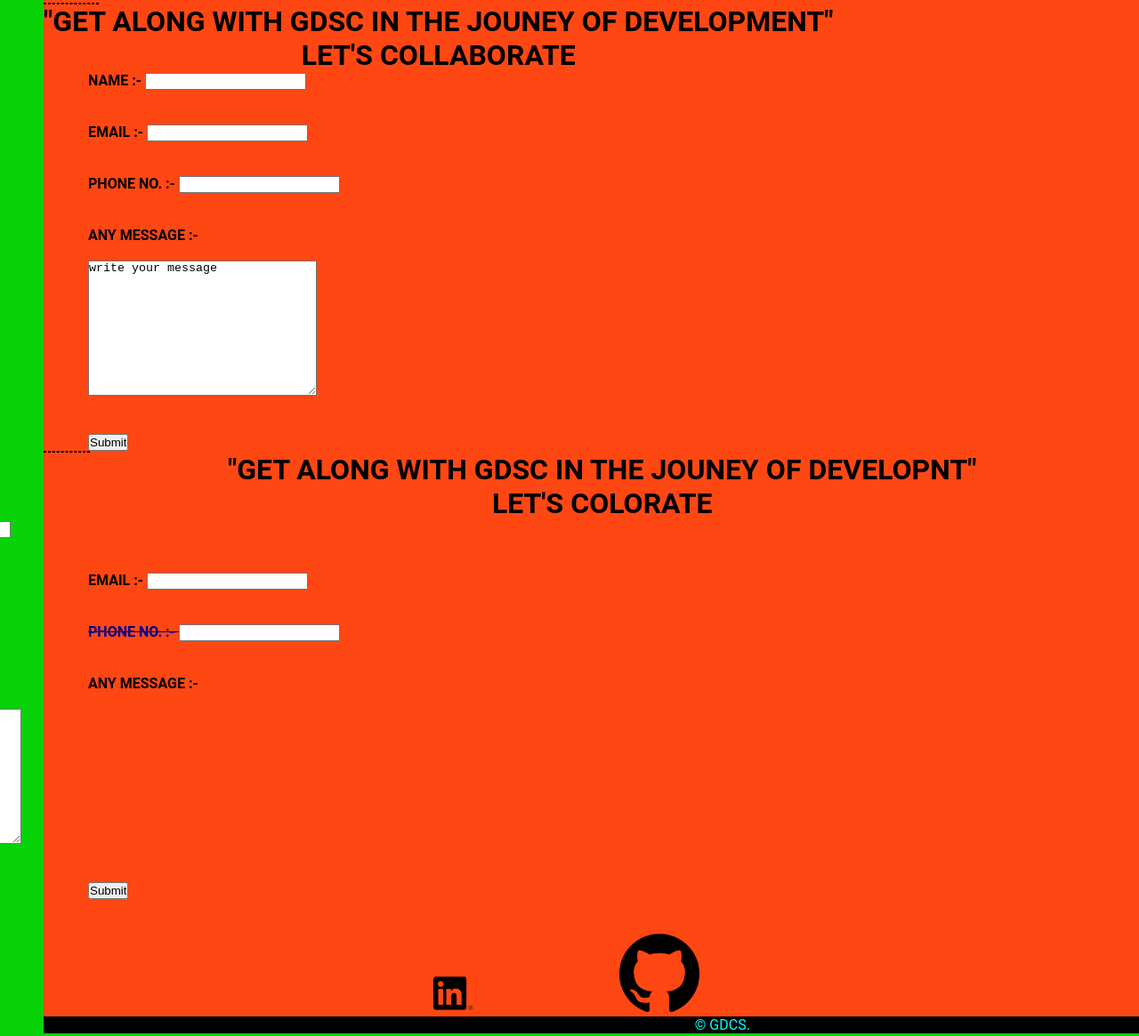
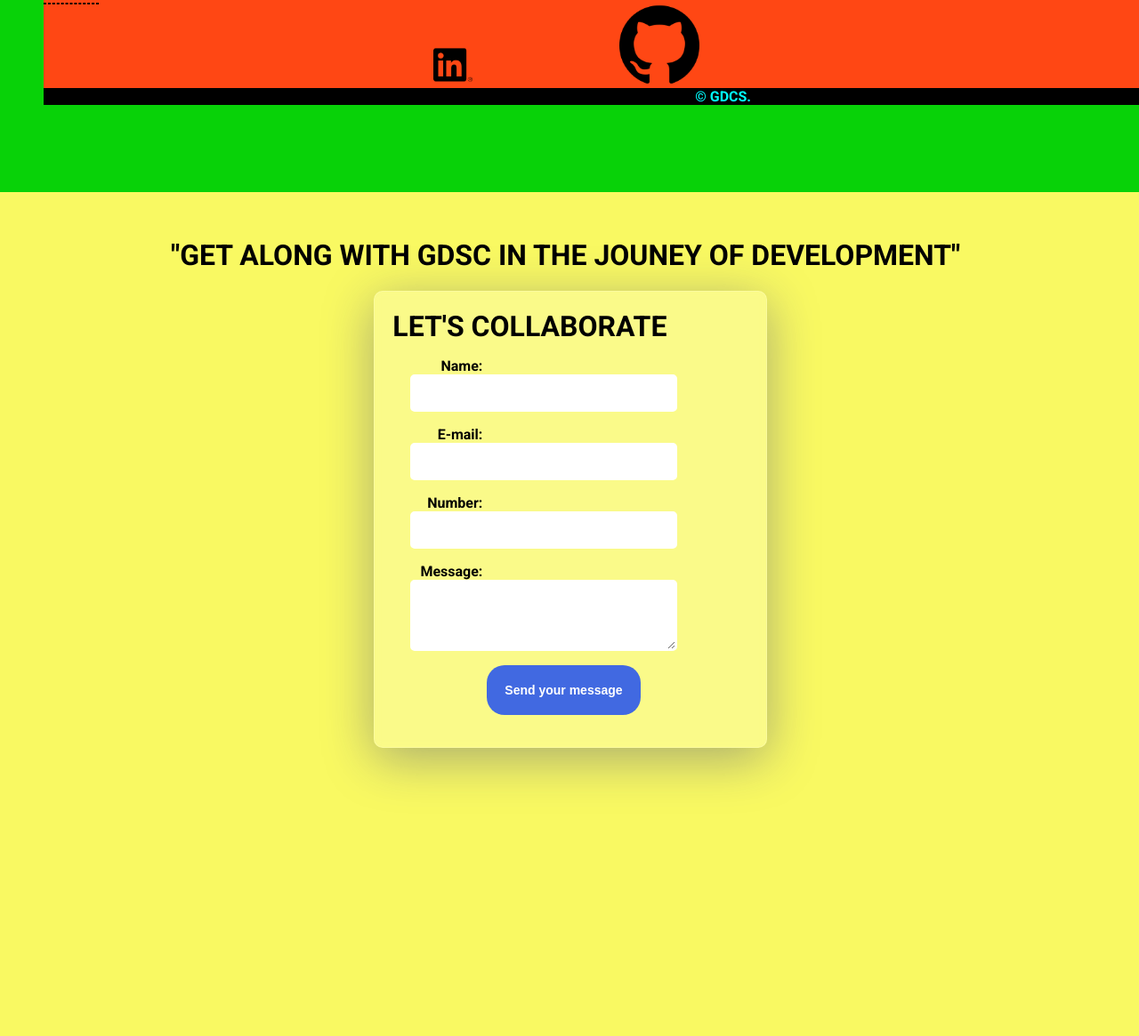
Before and after one commit to dsc-jiit-128/Hacktober_Website_22, a plain HTML site: page index.html in a window 1280 px wide. Shown: the part 2924-4089 px from the top of the page at 89% size. After the commit the page ends 3765 px from the top, so only its background shows below. Drawn offline with nearby package versions, Linux system fonts and the light colour scheme.

Commit message:
Updated Form

```diff
--- a/index.html
+++ b/index.html
@@ -20,6 +20,11 @@
     <link rel="preconnect" href="https://fonts.googleapis.com">
     <link rel="preconnect" href="https://fonts.gstatic.com" crossorigin>
     <link href="https://fonts.googleapis.com/css2?family=Open+Sans:wght@300&display=swap" rel="stylesheet">
+
+    <!-- for form -->
+    <link rel="preconnect" href="https://fonts.googleapis.com">
+    <link rel="preconnect" href="https://fonts.gstatic.com" crossorigin>
+    <link href="https://fonts.googleapis.com/css2?family=Roboto:wght@700&display=swap" rel="stylesheet">
 
     <title> Hacktober GDSC WEBSITE </title>
 </head>
@@ -140,7 +145,7 @@
 
     </div>
     <hr>
-    <div class="contact-me">
+    <!-- <div class="contact-me">
         <div>
             <h1 class="bttext1" >"GET ALONG WITH GDSC IN THE JOUNEY OF DEVELOPMENT"</h1>
             <h2 class="bttext1">LET'S COLLABORATE</h2>
@@ -157,8 +162,8 @@
             <input type="submit">
         </form>
 
-        <hr>
-        <div class="contact-me">
+        <hr> -->
+        <!-- <div class="contact-me">
             <div class="text">
                 <h1 class="bttext1">"GET ALONG WITH GDSC IN THE JOUNEY OF DEVELOPNT"</h1>
                 <h2 class="bttext2">LET'S COLORATE</h2>
@@ -178,7 +183,8 @@
 
 
         </div>
-        <br><br><br>
+        <br><br><br> -->
+
 
         <div class="bottom-container">
             <a class="" href="https://www.linkedin.com/company/dsc-jiit"><img class="footer-linkedin" src="linkedin.png"
@@ -191,6 +197,39 @@
         </div>
     </div>
 
+    <h1 class="xy">"GET ALONG WITH GDSC IN THE JOUNEY OF DEVELOPMENT"</h1>
+        <!-- Form Portion -->
+        <div class='card'>
+            <h1>LET'S COLLABORATE</h1>
+            <form action='post' method='post'>
+              <ul>
+                <li>
+                  <label for='name'>Name:</label>
+                  <input type='text' id='name' name='user_name' required>
+                </li>
+                <li>
+                  <label for='mail'>E-mail:</label>
+                  <input type='email' id='mail' name='user_email'required>
+                </li>
+                <li>
+                    <label for='mail'>Number:</label>
+                    <input type='number' id='number' name='user_number'required>
+                  </li>
+                <li>
+                  <label for='msg'>
+                    Message:
+                  </label>
+                  <textarea id='msg' name='user_msg'></textarea>
+                </li>
+                <li class="button">
+                  <button type="submit"><b>Send your message</b></button>
+                </li>
+
+              </ul>
+            </form>
+          </div>
+
+
 
     <script src="https://cdnjs.cloudflare.com/ajax/libs/jquery/3.6.0/jquery.min.js"></script>
 
--- a/styless.css
+++ b/styless.css
@@ -13,19 +13,18 @@
   margin-right: -10px;
 }
 
-.devtext{
+.devtext {
   margin-left: 434px;
-    font-family: 'Montserrat', sans-serif;
+  font-family: "Montserrat", sans-serif;
   margin-right: 207px;
   font-size: 16px;
 }
 
-.webdevhead{
+.webdevhead {
   margin-left: 429px;
-
 }
 
-hr{
+hr {
   border-style: dashed;
   height: -5px;
   width: 5%;
@@ -54,11 +53,11 @@
   float: left;
 }
 
-.gdsc{
+.gdsc {
   font-size: 20px;
-    text-align:center;
+  text-align: center;
   margin: 10px 314px auto 200px;
-    font-family: 'Montserrat', sans-serif;
+  font-family: "Montserrat", sans-serif;
 }
 
 div {
@@ -75,30 +74,29 @@
   animation-direction: alternate-reverse;
 }
 
-@keyframes pic2move{
-    0%{
+@keyframes pic2move {
+  0% {
     transform: translateX(30%);
     transform: rotate(170deg);
   }
 
-    50%{
+  50% {
     transform: translateX(20%);
     transform: rotate(1500deg);
   }
 
-    100%{
+  100% {
     transform: translateX(40%);
     transform: rotate(190deg);
   }
 
-    50%{
+  50% {
     transform: translateX(-70%);
   }
 
-    0%{
+  0% {
     transform: translateX(-10%);
   }
-
 }
 
 .pic1 {
@@ -112,32 +110,29 @@
 }
 
 @keyframes pic1move {
-    0%{
+  0% {
     transform: translateX(10%);
   }
 
-    50%{
+  50% {
     transform: translateX(40%);
   }
 
-    100%{
+  100% {
     transform: translateX(40%);
   }
 
-    50%{
+  50% {
     transform: translateX(-70%);
   }
 
-    0%{
+  0% {
     transform: translateX(-10%);
   }
-
-
 }
 
-
 .uppertext1 {
-    font-family: 'Bangers', cursive;
+  font-family: "Bangers", cursive;
   font-style: italic;
   font-size: 200px;
   /* position: relative;
@@ -148,25 +143,25 @@
 }
 
 .uppertext2 {
-    font-family: 'Bangers', cursive;
+  font-family: "Bangers", cursive;
   font-style: italic;
   font-size: 50px;
   position: absolute;
 }
 
-.event-row1{
+.event-row1 {
   background-color: rgb(105, 105, 255);
   margin-top: 36px;
   margin-bottom: 32px;
 }
 
-.event-row2{
+.event-row2 {
   background-color: rgb(255, 71, 20);
   margin-bottom: 130px;
   margin-left: 57px;
 }
 
-.markphoto{
+.markphoto {
   position: absolute;
   left: 1030px;
   float: left;
@@ -175,158 +170,253 @@
   width: 25rem;
 }
 
-.digimark{
+.digimark {
   margin-left: 769px;
 }
 
-.marktext{
+.marktext {
   margin-right: -7430px;
   margin-left: 0px;
   display: inline;
-    font-family: 'Montserrat', sans-serif;
+  font-family: "Montserrat", sans-serif;
   font-size: 10px;
 }
 
-
-.bttext1{
+.bttext1 {
   text-align: center;
-
 }
 
-.bttext2{
+.bttext2 {
   text-align: centre;
 }
 
-.bttext3{
+.bttext3 {
   text-align: center;
 }
 
-form{
+form {
   margin-left: 50px;
 }
 
-.footer-linkedin{
+.footer-linkedin {
   width: 44px;
   margin-left: 438px;
   margin-right: 10px;
 }
 
-.footer-github{
+.footer-github {
   margin-left: 151px;
   width: 90px;
 }
 
-.copybox{
+.copybox {
   width: 190%;
   position: relative;
   background-color: black;
 }
 
-.copyright{
+.copyright {
   color: aqua;
   text-align: center;
 }
 
-.contact-me{
+.contact-me {
   position: static;
 }
 
-.text{
+.text {
   margin-left: 207px;
 }
 
-.form_name{
+.form_name {
   text-decoration: line-through;
   color: darkblue;
-
 }
 
 /* //for navbar */
-@import url('https://fonts.googleapis.com/css2?family=Open+Sans:wght@300&family=Roboto:wght@300&display=swap');
-*{
+@import url("https://fonts.googleapis.com/css2?family=Open+Sans:wght@300&family=Roboto:wght@300&display=swap");
+* {
   margin: 0;
   padding: 0;
   box-sizing: border-box;
 }
-body{
-	font-family: 'Open Sans', sans-serif;
-	font-family: 'Roboto', sans-serif;
+body {
+  font-family: "Open Sans", sans-serif;
+  font-family: "Roboto", sans-serif;
 }
-a a:hover{
+a a:hover {
   text-decoration: none;
 }
 
-.logo a{
+.logo a {
   text-decoration: none;
 }
-.logo a img{
+.logo a img {
   width: 45px;
   margin-right: 15px;
 }
-nav{
+nav {
   background-color: #222222;
   padding: 8px 20px;
   display: flex;
   align-items: center;
 }
-nav a{
+nav a {
   color: #ffffff;
 }
-nav a:hover{
-	color: #7575a3
+nav a:hover {
+  color: #7575a3;
 }
-.logo{
+.logo {
   flex: 1;
 }
-.logo a{
+.logo a {
   display: flex;
   align-items: center;
   font-size: 20px;
 }
-.logo a:hover{
+.logo a:hover {
   color: #ffffff;
 }
-.menu{
+.menu {
   display: flex;
   align-items: center;
   list-style: none;
 }
-.menu li{
+.menu li {
   padding: 15px 10px;
   font-size: 16px;
 }
-.menu li a{
+.menu li a {
   text-decoration: none;
   font-weight: bold;
 }
-.bottom-nav{
+.bottom-nav {
   font-size: 30px;
   display: none;
 }
-#about{
+#about {
   color: aqua;
 }
-#about:hover{
+#about:hover {
   color: white;
-
-
 }
-@media screen and (max-width: 600px){
-	nav{
+@media screen and (max-width: 600px) {
+  nav {
     display: block;
     position: relative;
     padding: 15px 20px;
   }
-	.menu{
+  .menu {
     margin-top: 15px;
     display: none;
   }
-	.menu.active, .bottom-nav{
+  .menu.active,
+  .bottom-nav {
     display: block;
   }
-	.bottom-nav{
+  .bottom-nav {
     position: absolute;
     top: 15px;
     right: 20px;
   }
 }
+
+/* for form */
+/* body{
+    color: white;
+    font-family: 'Roboto', sans-serif;
+    background: url(https://www.shutterstock.com/blog/wp-content/uploads/sites/5/2020/02/Usign-Gradients-Featured-Image.jpg);
+    background-size: cover;
+  } */
+form {
+  /* Center the form on the page */
+  margin: 0 auto;
+  width: 400px;
+  /* Form outline */
+  padding: 1em;
+  border-radius: 1em;
+}
+.card {
+  background: rgba(255, 255, 255, 0.25);
+  box-shadow: 0 12px 56px 0 rgba(31, 38, 135, 0.37);
+  backdrop-filter: blur(4px);
+  -webkit-backdrop-filter: blur(4px);
+  border-radius: 10px;
+  border: 1px solid rgba(255, 255, 255, 0.18);
+  position: absolute;
+  padding: 20px;
+  bottom: -26%;
+  left: 33%;
+}
+ul {
+  list-style: none;
+  padding: 0;
+  margin: 0;
+}
+
+form li + li {
+  margin-top: 1em;
+}
+
+label {
+  /* Uniform size & alignment */
+  display: inline-block;
+  width: 90px;
+  text-align: right;
+  padding-right: 5px;
+}
+
+input,
+textarea {
+  /* To make sure that all text fields have the same font settings
+       By default, textareas have a monospace font */
+  font: 1em sans-serif;
+  padding: 10px;
+
+  /* Uniform text field size */
+  width: 300px;
+  outline: none;
+  box-sizing: border-box;
+
+  /* Match form field borders */
+  border: 2px solid white;
+  border-radius: 5px;
+  margin-left: 4px;
+}
+
+input:focus,
+textarea:focus {
+  /* Additional highlight for focused elements */
+  border: 1px none;
+}
+
+textarea {
+  /* Align multiline text fields with their labels */
+  vertical-align: top;
+
+  /* Provide space to type some text */
+  height: 5em;
+}
+
+.button {
+  /* Align buttons with the text fields */
+  padding-left: 90px; /* same size as the label elements */
+}
+
+button {
+  /* This extra margin represent roughly the same space as the space
+       between the labels and their text fields */
+  margin-left: 0em;
+  padding: 20px;
+  color: white;
+  border: 1px none;
+  font-size: 14px;
+  background-color: #4169e1;
+  border-radius: 20px;
+}
+.xy{
+    margin: 20px;
+    margin-left: 200px;
+    margin-bottom: -90px;
+}
```
Lines whose indentation alone changed are shown as unchanged.
